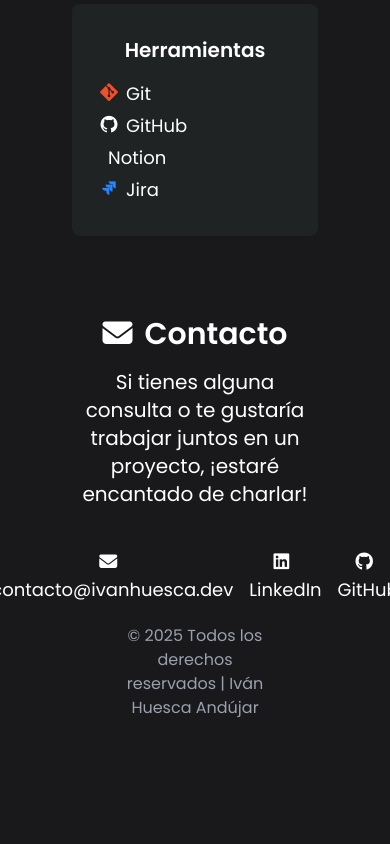
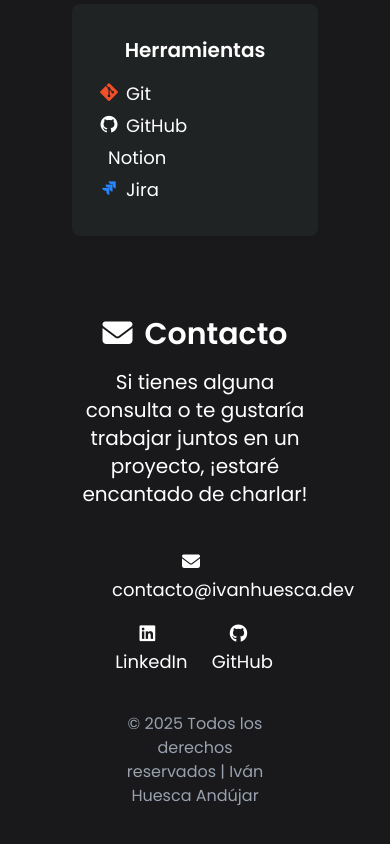
Before and after one commit to Zexxno/Portfolio, an Astro site: page / in a window 390 px wide. Shown: the part 4594-5438 px from the top of the page. Before the commit the page ends 5354 px from the top, so only its background shows below. Built offline with nearby package versions, Linux system fonts and the light colour scheme; Astro itself is replaced by a stand-in of ours; some icons are missing.

Commit message:
fix: Fixed responsive footer on mobiles

```diff
--- a/src/components/Contact.astro
+++ b/src/components/Contact.astro
@@ -3,10 +3,12 @@
     <h5 class="text-xl text-center mt-4">Si tienes alguna consulta o te gustaría trabajar juntos en un proyecto, ¡estaré encantado de charlar!</h5>
 
     <div class="px-10 mt-10 text-center">
-        <div class="flex justify-center space-x-4 text-lg">
-            <a href="mailto:contacto@ivanhuesca.dev" class="hover:text-[#ffd97b] font-normal"><i class="fa fa-envelope mr-2"></i>contacto@ivanhuesca.dev</a>
-            <a href="https://www.linkedin.com/in/ivan-huesca/" class="hover:text-[#ffd97b] font-normal"><i class="fa-brands fa-linkedin mr-2"></i>LinkedIn</a>
-            <a href="https://github.com/Zexxno" class="hover:text-[#ffd97b] font-normal"><i class="fa fa-github mr-2"></i>GitHub</a>
+        <div class="flex flex-col md:flex-row justify-center md:space-x-4 text-lg">
+            <a href="mailto:contacto@ivanhuesca.dev" class="hover:text-[#ffd97b] font-normal mb-4 md:mb-0"><i class="fa fa-envelope mr-2"></i>contacto@ivanhuesca.dev</a>
+            <div class="flex justify-center space-x-4">
+                <a href="https://www.linkedin.com/in/ivan-huesca/" class="hover:text-[#ffd97b] font-normal mb-4 md:mb-0"><i class="fa-brands fa-linkedin mr-2"></i>LinkedIn</a>
+                <a href="https://github.com/Zexxno" class="hover:text-[#ffd97b] font-normal"><i class="fa fa-github mr-2"></i>GitHub</a>
+            </div>
         </div>
         <p class="mt-5 text-gray-400 font-normal">&copy 2025 Todos los derechos reservados | Iván Huesca Andújar</p>
     </div>
```
